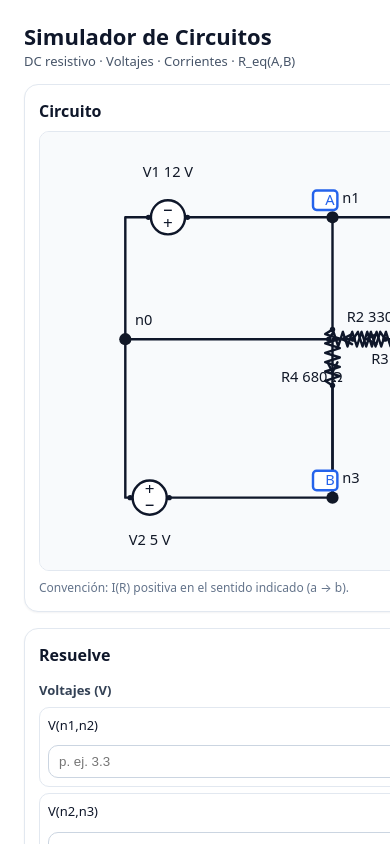
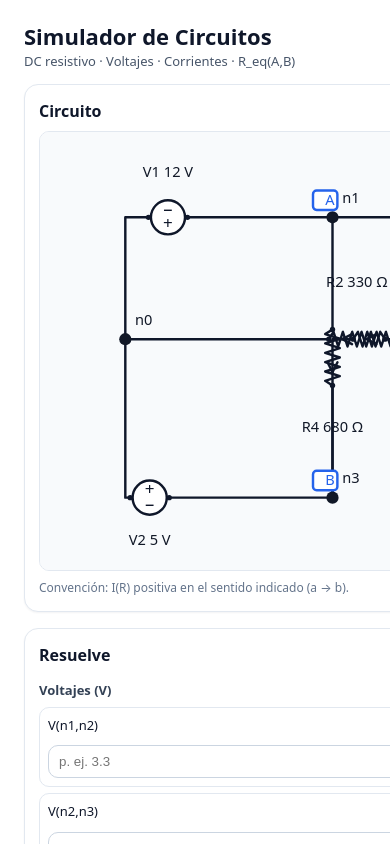
Before and after one commit to AngelPineiro-USC/circuits, a React (Vite) app: page / in a window 390 px wide. Shown: the top 844 px of the page. Built offline with nearby package versions, Linux system fonts and the light colour scheme.

Commit message:
feat(render): refine label placement to avoid mobile overlaps

```diff
--- a/src/core/render/labelPlacement.ts
+++ b/src/core/render/labelPlacement.ts
@@ -26,6 +26,11 @@ export type PlacementOpts = {
   // penalties
   overlapPenalty?: number; // default 1000 per px^2 overlap
   outsidePenalty?: number; // default 500 per px outside
+  // soft "near-miss" penalties (encourage breathing room even when not overlapping)
+  nearDistPx?: number; // default 10
+  nearPenalty?: number; // default 30 per px^2 under nearDist
+  // local refinement passes (coordinate-descent style)
+  refinePasses?: number; // default 2
   // viewport constraints
   viewport: Rect;
   // obstacles (nodes, symbols)
@@ -49,6 +54,18 @@ function overlapArea(a: Rect, b: Rect): number {
   return w > 0 && h > 0 ? w * h : 0;
 }
 
+function rectGap(a: Rect, b: Rect): number {
+  // Euclidean distance between two axis-aligned rectangles (0 if overlapping).
+  const ax2 = a.x + a.w;
+  const ay2 = a.y + a.h;
+  const bx2 = b.x + b.w;
+  const by2 = b.y + b.h;
+
+  const dx = Math.max(0, b.x - ax2, a.x - bx2);
+  const dy = Math.max(0, b.y - ay2, a.y - by2);
+  return Math.hypot(dx, dy);
+}
+
 function outsideArea(r: Rect, vp: Rect): number {
   // area outside viewport
   let area = 0;
@@ -70,15 +87,48 @@ export function placeLabels(labels: Label[], opts: PlacementOpts): PlacedLabel[]
   const paddingPx = opts.paddingPx ?? 3;
   const overlapPenalty = opts.overlapPenalty ?? 1000;
   const outsidePenalty = opts.outsidePenalty ?? 500;
+  const nearDistPx = opts.nearDistPx ?? 10;
+  const nearPenalty = opts.nearPenalty ?? 30;
+  const refinePasses = opts.refinePasses ?? 2;
+
   const vp = opts.viewport;
   const obstacles = opts.obstacles ?? [];
 
   const metric = { fontSizePx, charWidthPx, paddingPx };
 
-  const placed: PlacedLabel[] = [];
+  function scoreRect(rect: Rect, dx: number, dy: number, ignoreIndex: number | null, placed: PlacedLabel[]): number {
+    let score = 0;
 
-  // Greedy placement: choose best candidate given already placed labels.
-  for (const lab of labels) {
+    // Hard overlaps
+    for (let i = 0; i < placed.length; i++) {
+      if (ignoreIndex !== null && i === ignoreIndex) continue;
+      score += overlapArea(rect, placed[i].rect) * overlapPenalty;
+    }
+    for (const o of obstacles) score += overlapArea(rect, o) * overlapPenalty;
+
+    // Soft "near-miss" penalties
+    if (nearDistPx > 0 && nearPenalty > 0) {
+      for (let i = 0; i < placed.length; i++) {
+        if (ignoreIndex !== null && i === ignoreIndex) continue;
+        const g = rectGap(rect, placed[i].rect);
+        if (g < nearDistPx) score += (nearDistPx - g) * (nearDistPx - g) * nearPenalty;
+      }
+      for (const o of obstacles) {
+        const g = rectGap(rect, o);
+        if (g < nearDistPx) score += (nearDistPx - g) * (nearDistPx - g) * nearPenalty;
+      }
+    }
+
+    // Outside viewport
+    score += outsideArea(rect, vp) * outsidePenalty;
+
+    // Distance penalty to keep close-ish
+    score += (dx * dx + dy * dy) * 0.05;
+
+    return score;
+  }
+
+  function bestForLabel(lab: Label, ignoreIndex: number | null, placed: PlacedLabel[]): PlacedLabel {
     let best: PlacedLabel | null = null;
     let bestScore = Number.POSITIVE_INFINITY;
 
@@ -86,30 +136,30 @@ export function placeLabels(labels: Label[], opts: PlacementOpts): PlacedLabel[]
       const x = lab.anchor.x + c.dx;
       const y = lab.anchor.y + c.dy;
       const rect = rectForText(x, y, lab.text, metric);
-
-      let score = 0;
-      // penalize overlap with already placed
-      for (const p of placed) score += overlapArea(rect, p.rect) * overlapPenalty;
-      // penalize overlap with obstacles
-      for (const o of obstacles) score += overlapArea(rect, o) * overlapPenalty;
-      // penalize outside
-      score += outsideArea(rect, vp) * outsidePenalty;
-      // small distance penalty to keep close-ish
-      score += (c.dx * c.dx + c.dy * c.dy) * 0.05;
-
+      const score = scoreRect(rect, c.dx, c.dy, ignoreIndex, placed);
       if (score < bestScore) {
         bestScore = score;
         best = { id: lab.id, text: lab.text, x, y, rect };
       }
     }
 
-    // fallback: anchor itself
     if (!best) {
       const rect = rectForText(lab.anchor.x, lab.anchor.y, lab.text, metric);
       best = { id: lab.id, text: lab.text, x: lab.anchor.x, y: lab.anchor.y, rect };
     }
 
-    placed.push(best);
+    return best;
+  }
+
+  // Initial greedy placement.
+  const placed: PlacedLabel[] = [];
+  for (const lab of labels) placed.push(bestForLabel(lab, null, placed));
+
+  // Second-pass refinement: iterate a few times and allow labels to move given the others.
+  for (let pass = 0; pass < refinePasses; pass++) {
+    for (let i = 0; i < labels.length; i++) {
+      placed[i] = bestForLabel(labels[i], i, placed);
+    }
   }
 
   return placed;
--- a/src/core/render/svg.ts
+++ b/src/core/render/svg.ts
@@ -65,25 +65,42 @@ function hashStr(s: string): number {
 }
 
 function labelCandidates(dir: Point): Array<{ dx: number; dy: number }> {
-  const perp = normalize({ x: -dir.y, y: dir.x });
+  const u = normalize(dir);
+  const perp = normalize({ x: -u.y, y: u.x });
+
+  // Candidate directions: prefer perpendicular to the element, but include axis-aligned
+  // and along-the-element options for tight mobile layouts.
   const dirs: Point[] = [
     perp,
     { x: 0, y: -1 },
+    { x: 1, y: 0 },
+    { x: 0, y: 1 },
+    { x: -1, y: 0 },
     { x: 1, y: -1 },
-    { x: 1, y: 0 },
     { x: 1, y: 1 },
-    { x: 0, y: 1 },
     { x: -1, y: 1 },
-    { x: -1, y: 0 },
     { x: -1, y: -1 },
+    u,
+    { x: -u.x, y: -u.y },
     { x: -perp.x, y: -perp.y },
   ].map(normalize);
 
-  const mags = [24, 36, 48, 60, 72];
+  // Include a wider range so we can "escape" congested centers.
+  const mags = [22, 28, 36, 46, 58, 72, 88, 104];
   const out: Array<{ dx: number; dy: number }> = [];
   for (const d of dirs) {
     for (const m of mags) out.push({ dx: d.x * m, dy: d.y * m });
   }
+
+  // Also try a few pure axis-aligned offsets at larger radii (helps when the best spot is straight up/down/left/right).
+  const axis = [
+    { dx: 0, dy: -116 },
+    { dx: 0, dy: 116 },
+    { dx: -116, dy: 0 },
+    { dx: 116, dy: 0 },
+  ];
+  out.push(...axis);
+
   return out;
 }
 
@@ -225,11 +242,21 @@ export function renderCircuitSvg(circuit: Circuit, opts: RenderOptions = {}): st
 
   let body = "";
 
-  // Obstacles: node markers + source symbols in the middle of element routes.
+  // Obstacles: node markers + element symbols in the middle of element routes.
+  // Make higher-degree (busier) nodes a bit "fatter" so labels are discouraged from crowding them.
+  const degree = new Map<NodeId, number>();
+  for (const n of circuit.nodes) degree.set(n, 0);
+  for (const e of circuit.elements) {
+    degree.set(e.a, (degree.get(e.a) ?? 0) + 1);
+    degree.set(e.b, (degree.get(e.b) ?? 0) + 1);
+  }
+
   const obstacles: Rect[] = [];
   for (const n of circuit.nodes) {
     const p = pos[n];
-    obstacles.push({ x: p.x - 10, y: p.y - 10, w: 20, h: 20 });
+    const d = degree.get(n) ?? 0;
+    const r = d >= 3 ? 18 : 14; // bigger around central junctions
+    obstacles.push({ x: p.x - r, y: p.y - r, w: 2 * r, h: 2 * r });
   }
 
   // First pass: compute anchors/dirs for element labels.
@@ -246,6 +273,19 @@ export function renderCircuitSvg(circuit: Circuit, opts: RenderOptions = {}): st
 
     if (el(e, "R")) {
       const r = e as Resistor;
+
+      // Reserve space around the resistor zig-zag symbol so labels don't sit on top of it.
+      // Approximate a bounding box that covers the symbol plus a bit of padding.
+      const symLen = 46;
+      const amp = 6;
+      const u = normalize(c.dir);
+      const n = normalize({ x: -u.y, y: u.x });
+      const padU = symLen / 2 + 14;
+      const padN = amp + 16;
+      const dx = Math.abs(u.x) * padU + Math.abs(n.x) * padN;
+      const dy = Math.abs(u.y) * padU + Math.abs(n.y) * padN;
+      obstacles.push({ x: c.p.x - dx, y: c.p.y - dy, w: 2 * dx, h: 2 * dy });
+
       labels.push({
         id: r.id,
         text: `${r.id}  ${r.ohms} Ω`,
@@ -276,6 +316,9 @@ export function renderCircuitSvg(circuit: Circuit, opts: RenderOptions = {}): st
   const placed = placeLabels(labels, {
     viewport: { x: 0, y: 0, w: width, h: height },
     obstacles,
+    refinePasses: 3,
+    nearDistPx: 12,
+    nearPenalty: 35,
   });
   const placedById = new Map(placed.map((p) => [p.id, p]));
 
```
